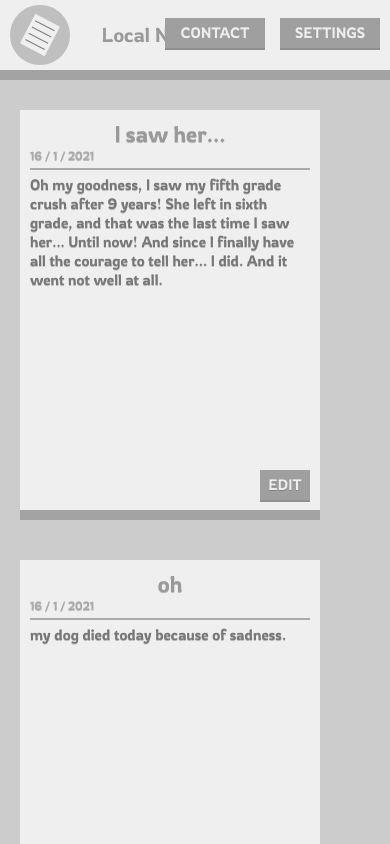
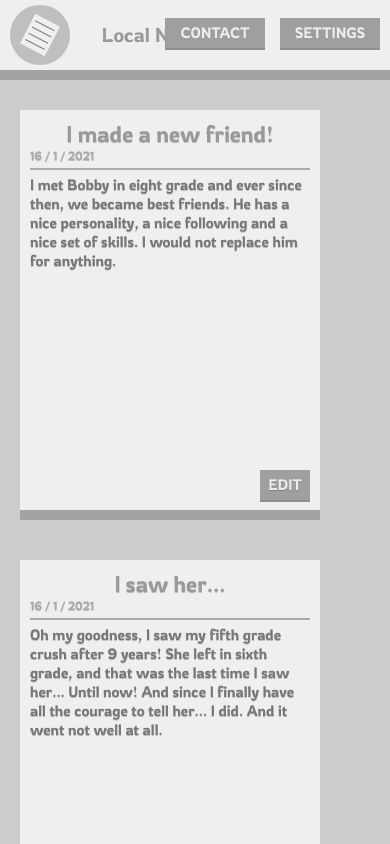
Before and after one commit to Williek11/williek11.github.io, a plain HTML site: page localNotes.html in a window 390 px wide. Drawn offline with Linux system fonts and the light colour scheme.

```diff
--- a/localNotes.html
+++ b/localNotes.html
@@ -329,7 +329,7 @@
 
 logs.debug(['Function "Notes Per Line" gave the following result for a call: '+notesPerLine()])
 function calcLine (i) {
-  return Math.floor(i / notesPerLine()) - 1
+  return Math.floor(i / notesPerLine())
 }
 function calcColumn (i) {
   while(i > notesPerLine()){i = i - notesPerLine()}
```
